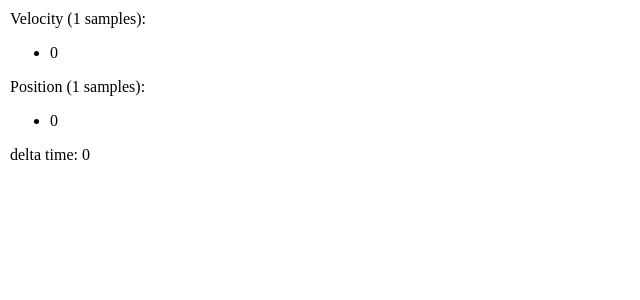
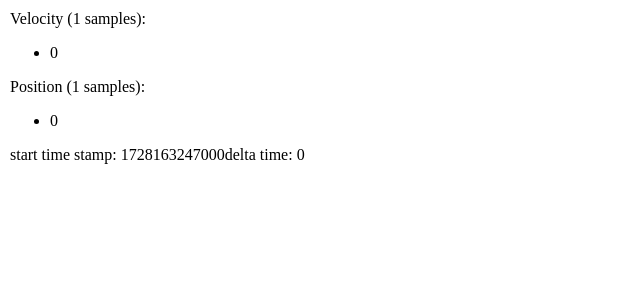
Before and after one commit to idanstark42/gardenheights, a React (Vite) app: page / in a window 1280 px wide. Shown: the top 300 px of the page, without its empty margins (0-640 px from the left). Built offline with nearby package versions, Linux system fonts and the light colour scheme.

Commit message:
logging last time

```diff
--- a/src/components/spyglass.jsx
+++ b/src/components/spyglass.jsx
@@ -62,6 +62,7 @@ export default function Spyglass () {
           <li key={i} style={{ color: (p[0] === 0 ? 'black' : (p[0] > 0 ? 'green' : 'red')) }}>{p[0]}</li>
         ))}
       </ul>
+      start time stamp: {lastTimestamp}
       delta time: {lastDT}
     </div>
   )
```
